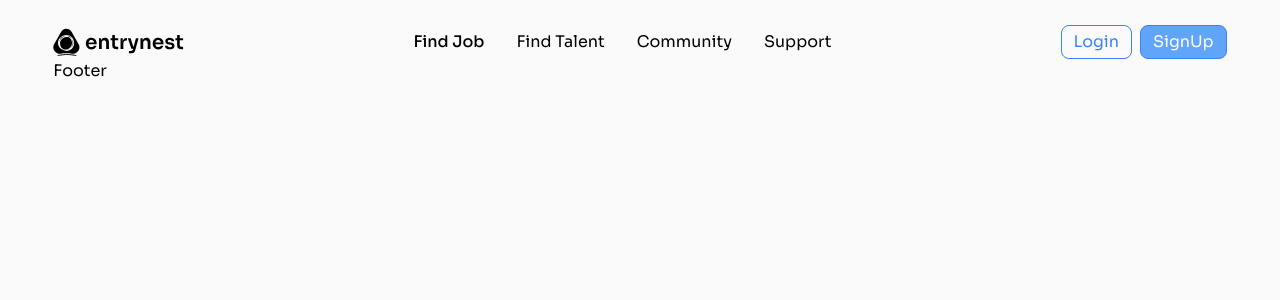
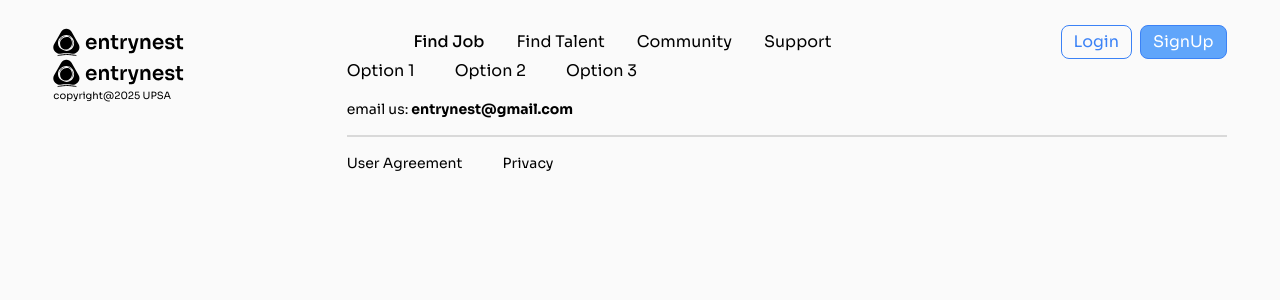
Before and after one commit to nyator/entrynest, a React (Vite) app in the folder client/: page / in a window 1280 px wide. Shown: the top 300 px of the page. Built offline with nearby package versions, Linux system fonts and the light colour scheme.

Commit message:
`Refactor footer component and update logo usage in navbar`

```diff
--- a/client/src/components/footer.jsx
+++ b/client/src/components/footer.jsx
@@ -1,9 +1,43 @@
-import React from 'react'
+import React from "react";
+import { logo } from "../constants/assests";
+import { Link } from "react-router";
 
 function Footer() {
   return (
-    <div>Footer</div>
-  )
+    <>
+      <div className="flex items-start justify-between">
+        <div className="flex flex-col justify-center">
+          <img src={logo} alt="logo" />
+          <p className="text-[10px]">copyright@2025 UPSA</p>
+        </div>
+
+        <div className="w-9/12 space-y-4">
+          <div className="flex justify-start space-x-10">
+            <Link to={"/"}>
+              <p>Option 1</p>
+            </Link>
+            <Link to={"/"}>
+              <p>Option 2</p>
+            </Link>
+            <Link to={"/"}>
+              <p>Option 3</p>
+            </Link>
+          </div>
+          <div>
+            <p className="text-sm">
+              email us:
+              <span className="font-bold"> entrynest@gmail.com</span>
+            </p>
+          </div>
+          <div className="h-[2px] w-full bg-[#D9D9D9]"></div>
+          <div className="flex text-sm space-x-10">
+            <p>User Agreement</p>
+            <p>Privacy</p>
+          </div>
+        </div>
+      </div>
+    </>
+  );
 }
 
-export default Footer
+export default Footer;
--- a/client/src/components/navbar.jsx
+++ b/client/src/components/navbar.jsx
@@ -25,10 +25,10 @@ const Navbar = () => {
       {/* DESKTOP */}
       <div className="md:flex hidden items-center justify-between">
         <Link to="/">
-          <img src={logo} alt="logo" />
+          <img src={logo} alt="logo"/>
         </Link>
 
-        <div className="flex flex-row gap-8 ">
+        <div className="flex flex-row gap-8">
           {navLinks.map((items) => {
             return (
               <div key={items.id} className="hover:font-medium">
```
